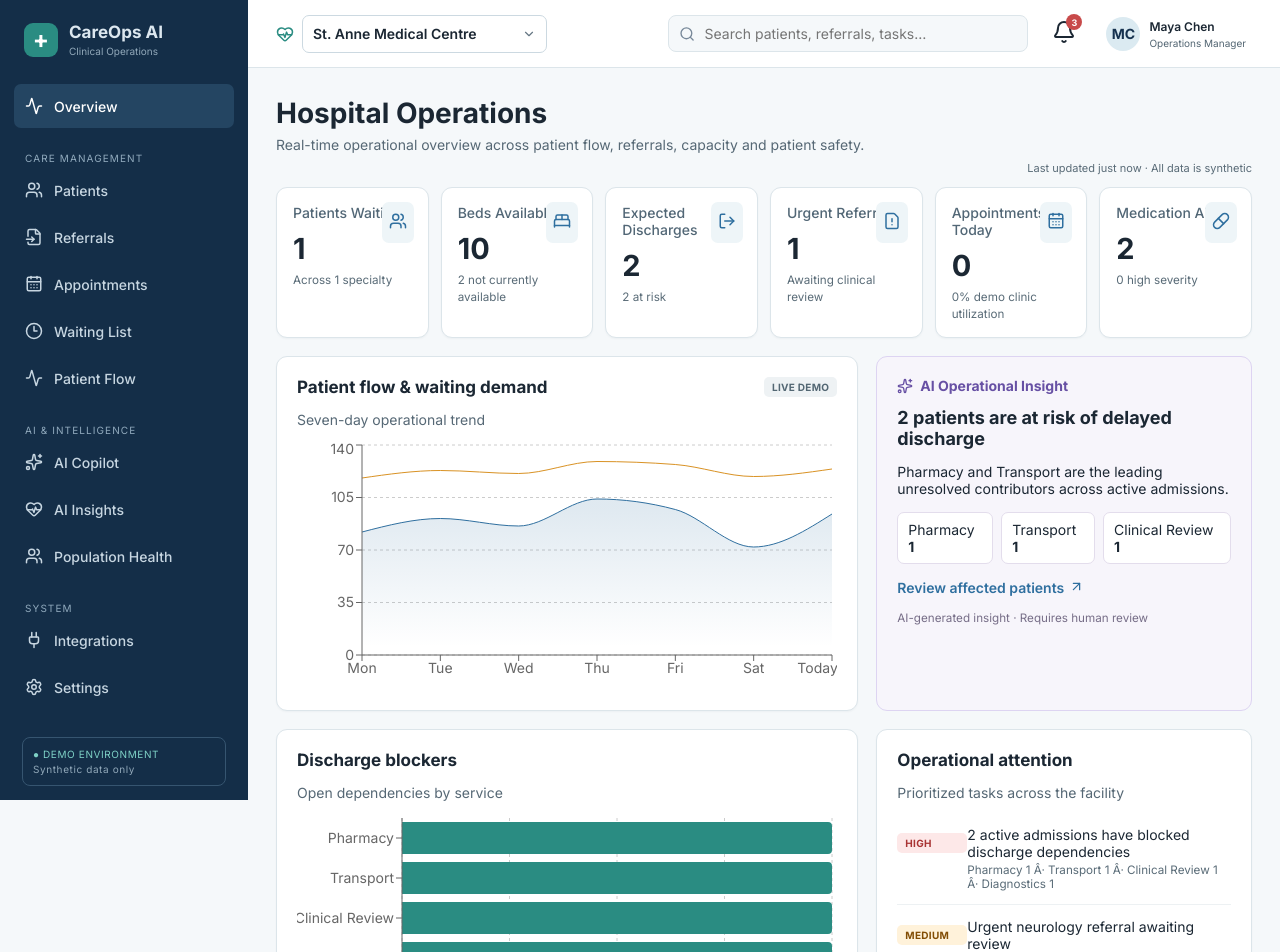
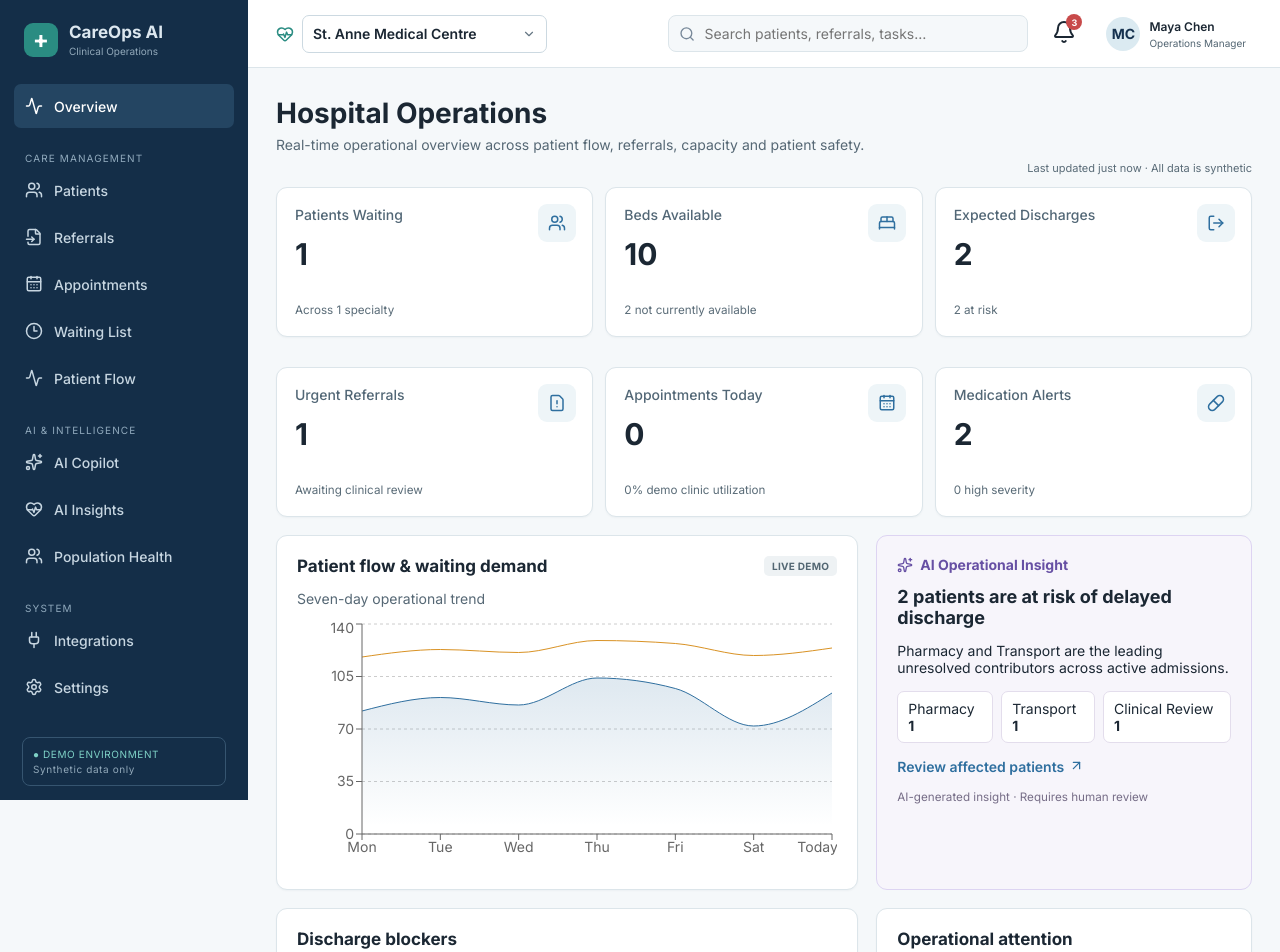
Before and after one commit to nabiltariq7866/careops-ai, a React (Vite) app: page / in a window 1280 px wide. Shown: the top 952 px of the page. Built offline with nearby package versions, Linux system fonts and the light colour scheme.

Commit message:
fix issue

```diff
--- a/src/pages/Overview.tsx
+++ b/src/pages/Overview.tsx
@@ -221,11 +221,20 @@ export function Overview() {
               <p>Open dependencies by service</p>
             </div>
           </div>
-          <ResponsiveContainer width="100%" height={200}>
-            <BarChart data={blocks} layout="vertical">
+          <ResponsiveContainer width="100%" height={220}>
+            <BarChart
+              data={blocks}
+              layout="vertical"
+              margin={{ top: 4, right: 12, bottom: 4, left: 18 }}
+            >
               <CartesianGrid strokeDasharray="3 3" horizontal={false} />
               <XAxis type="number" />
-              <YAxis dataKey="n" type="category" width={100} />
+              <YAxis
+                dataKey="n"
+                type="category"
+                width={112}
+                tick={{ fontSize: 12 }}
+              />
               <Tooltip />
               <Bar dataKey="v" fill="#2a8c82" radius={[0, 4, 4, 0]} />
             </BarChart>
--- a/src/styles.css
+++ b/src/styles.css
@@ -346,32 +346,46 @@ main {
 }
 .kpis {
   display: grid;
-  grid-template-columns: repeat(6, 1fr);
+  grid-template-columns: repeat(6, minmax(0, 1fr));
   gap: 12px;
 }
 .kpi {
   position: relative;
-  padding: 16px;
+  min-height: 150px;
+  padding: 18px;
+  display: flex;
+  flex-direction: column;
+  align-items: flex-start;
 }
 .kpi span {
   display: block;
+  max-width: calc(100% - 42px);
   font-weight: 500;
+  line-height: 1.35;
   color: #526776;
 }
 .kpi strong {
   display: block;
-  font-size: 29px;
-  margin: 10px 0 4px;
+  font-size: 30px;
+  line-height: 1;
+  margin: 14px 0 8px;
 }
 .kpi small {
+  display: block;
+  margin-top: auto;
+  line-height: 1.4;
   color: #667784;
 }
 .kicon {
   position: absolute;
-  right: 14px;
-  top: 14px;
-  padding: 7px;
-  border-radius: 7px;
+  right: 16px;
+  top: 16px;
+  display: grid;
+  place-items: center;
+  width: 38px;
+  height: 38px;
+  padding: 0;
+  border-radius: 9px;
   background: #eef5f8;
   color: #2f6f9f;
 }
@@ -1602,6 +1616,11 @@ pre {
   }
   .flowboard {
     grid-template-columns: 1fr;
+  }
+}
+@media (max-width: 1500px) and (min-width: 851px) {
+  .kpis {
+    grid-template-columns: repeat(3, minmax(0, 1fr));
   }
 }
 @media (max-width: 850px) {
```
